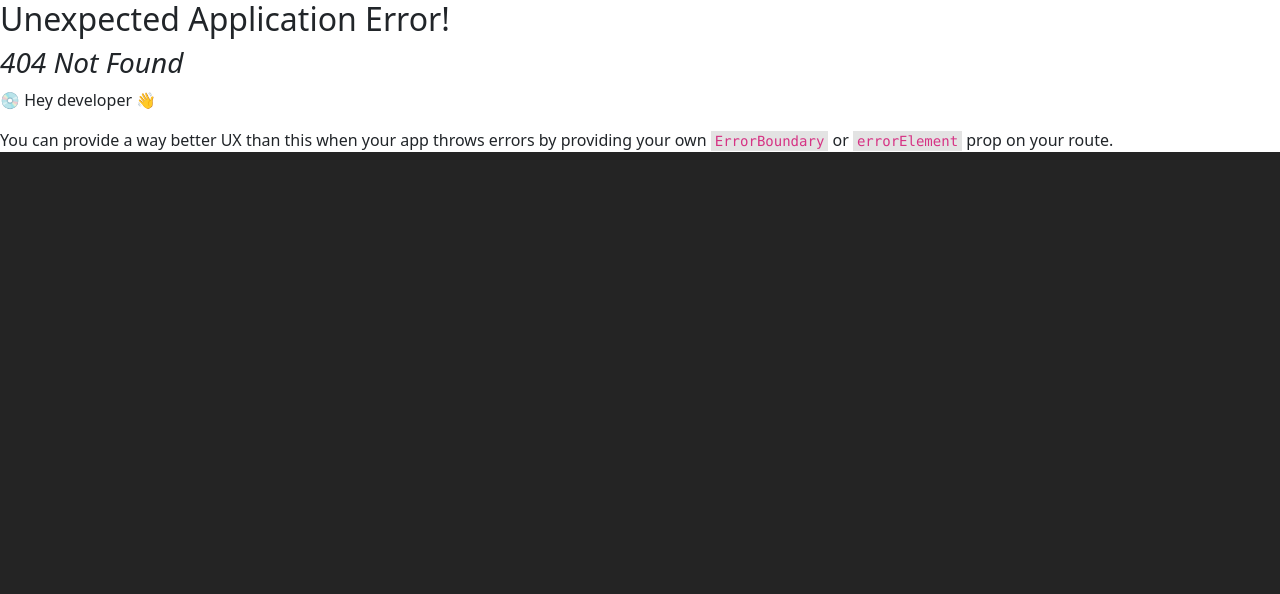
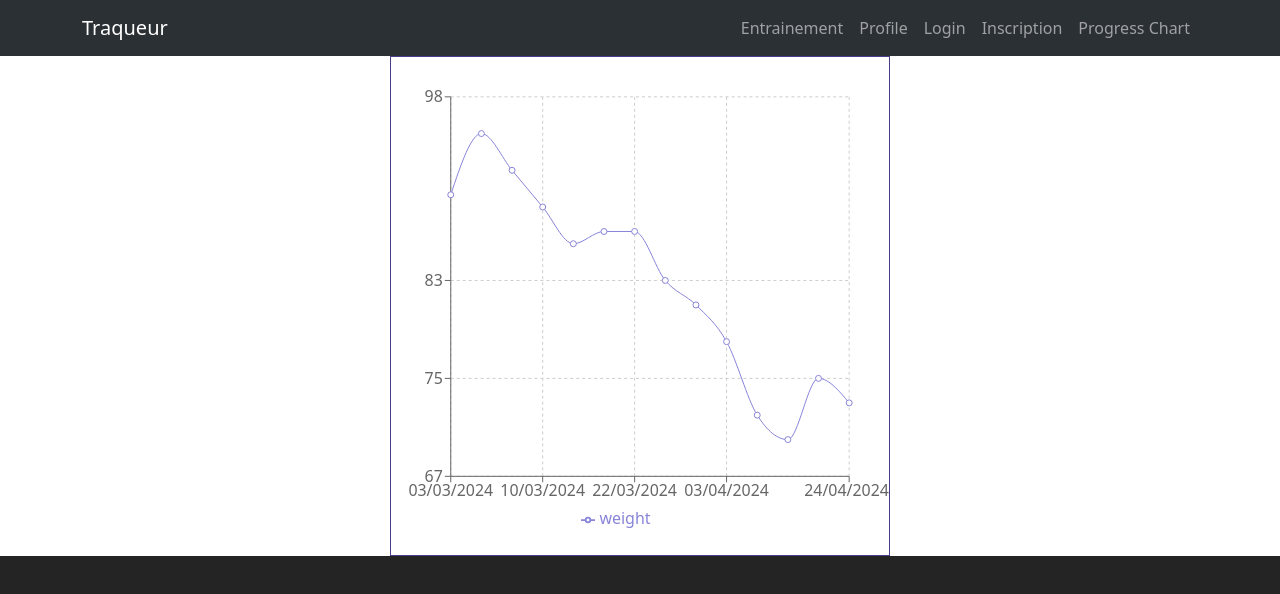
Before and after one commit to VaschPG/PROJETSYNTHESE, a React (Vite) app in the folder client/: page /progresschart in a window 1280 px wide. Before the commit this address had no page. Shown: the top 594 px of the page. Built offline with nearby package versions, Linux system fonts and the light colour scheme.

Commit message:
Ajouter progression chart et un link vers le component pour le tester.

```diff
--- a/client/package.json
+++ b/client/package.json
@@ -16,7 +16,8 @@
     "react": "^18.2.0",
     "react-bootstrap": "^2.10.1",
     "react-dom": "^18.2.0",
-    "react-router-dom": "^6.22.2"
+    "react-router-dom": "^6.22.2",
+    "recharts": "^2.12.2"
   },
   "devDependencies": {
     "@types/react": "^18.2.55",
--- a/client/src/components/Menu.tsx
+++ b/client/src/components/Menu.tsx
@@ -25,6 +25,9 @@ function Menu() {
 							<Link className='nav-link' to='/inscription'>
 								Inscription
 							</Link>
+							<Link className='nav-link' to='/progresschart'>
+								Progress Chart
+							</Link>
 						</Nav>
 					</Navbar.Collapse>
 				</Container>
--- a/client/src/main.tsx
+++ b/client/src/main.tsx
@@ -8,6 +8,7 @@ import Login from './pages/Login/Login';
 import Menu from './components/Menu';
 import ProfilePage from './pages/Profile/ProfilePage';
 import Inscription from './pages/Inscription/Inscription';
+import ProgressChart from './pages/Profile/components/ProgressChart';
 
 const router = createBrowserRouter([
 	{
@@ -21,6 +22,10 @@ const router = createBrowserRouter([
 			{
 				path: 'profile',
 				element: <ProfilePage />,
+			},
+			{
+				path: 'progresschart',
+				element: <ProgressChart />,
 			},
 		],
 	},
--- a/client/src/pages/ExercisePlan/ExercisePlan.tsx
+++ b/client/src/pages/ExercisePlan/ExercisePlan.tsx
@@ -275,11 +275,10 @@ function ExercisePlan() {
 	 * @param e onError event of the image
 	 * @param cardID ID/Index of the card who's image triggered the event.
 	 */
-	let onImageError = (e: React.SyntheticEvent<HTMLImageElement>, cardID: number): void => {
-		//Not sure if this line does anything
-		e.currentTarget.onerror = null;
+	let onImageError = (_e: React.SyntheticEvent<HTMLImageElement>, cardID: number): void => {
 		fetchCardData(cardID);
 		console.log('onErrorCall');
+		//e.currentTarget.src = 'https://v2.exercisedb.io/image/aQNsZ6BgDrucvz';
 	};
 
 	/**
@@ -319,6 +318,7 @@ function ExercisePlan() {
 	 *
 	 */
 	function handleTestClick() {
+		/*
 		const bungus = {
 			exercise: {
 				_id: '65e3880bdd0996da4963923d',
@@ -340,7 +340,11 @@ function ExercisePlan() {
 			isPinned: false,
 		};
 
-		setExerciseCardData([...exerciseCardData, bungus]);
+		setExerciseCardData([...exerciseCardData, bungus]);*/
+		//console.log('Old link');
+		//('https://v2.exercisedb.io/image/bo0nCeGrclG0Y4');
+		//console.log('Working link');
+		//('https://v2.exercisedb.io/image/aQNsZ6BgDrucvz');
 	}
 
 	///onError of image we call a callback function(e, cardID) where we just ask for the girlUrl with the exercisecarddata[cardID].exercises.id
--- a/client/src/pages/Profile/components/Goals.tsx
+++ b/client/src/pages/Profile/components/Goals.tsx
@@ -1,4 +1,5 @@
 function Goals() {
 	return <></>;
 }
+
 export default Goals;
--- a/client/src/pages/Profile/components/ProgressChart.tsx
+++ b/client/src/pages/Profile/components/ProgressChart.tsx
@@ -1,5 +1,44 @@
+import { LineChart, Line, XAxis, YAxis, CartesianGrid, Tooltip, Legend } from 'recharts';
+const data = [
+	{ date: '03/03/2024', weight: 90 },
+	{ date: '05/03/2024', weight: 95 },
+	{ date: '06/03/2024', weight: 92 },
+	{ date: '10/03/2024', weight: 89 },
+	{ date: '11/03/2024', weight: 86 },
+	{ date: '17/03/2024', weight: 87 },
+	{ date: '22/03/2024', weight: 87 },
+	{ date: '26/03/2024', weight: 83 },
+	{ date: '30/03/2024', weight: 81 },
+	{ date: '03/04/2024', weight: 78 },
+	{ date: '09/04/2024', weight: 72 },
+	{ date: '12/04/2024', weight: 70 },
+	{ date: '20/04/2024', weight: 75 },
+	{ date: '24/04/2024', weight: 73 },
+];
+
 function ProgressChart() {
-	return <></>;
+	return (
+		<>
+			<div style={{ display: 'flex', justifyContent: 'center' }}>
+				<LineChart
+					width={500}
+					height={500}
+					data={data}
+					style={{ border: '0.1em solid darkslateblue' }}
+					margin={{ top: 40, right: 40, bottom: 25, left: 0 }}
+				>
+					<CartesianGrid strokeDasharray='3 3' />
+					<XAxis dataKey={'date'} />
+					<YAxis
+						dataKey={'weight'}
+						domain={[(dataMin: number) => Math.round(dataMin * 0.95), (dataMax: number) => Math.round(dataMax * 1.03)]}
+					/>
+					<Tooltip />
+					<Legend />
+					<Line type='monotone' dataKey={'weight'} stroke='#8884d8' />
+				</LineChart>
+			</div>
+		</>
+	);
 }
-
 export default ProgressChart;
```
Also changed, not shown: 2 other files (tests, documents, lock files or other folders).
